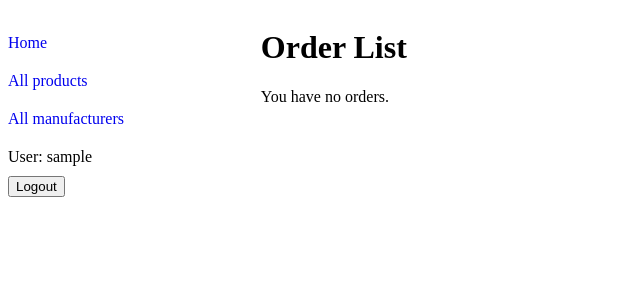
After one commit to kseniakot/IGI_LR, a Django app: page /catalog/my-orders/ in a window 1280 px wide. The commit adds this page. Shown: the top 300 px of the page, without its empty margins (0-640 px from the left). Run offline with Django 5.2, Linux system fonts and the light colour scheme; the visitor is signed in with stand-in values (Sample User, id 1); data that the repository does not hold is empty.

Commit message:
Add order-list to the user

```diff
--- a/IGI/LR5/Lab5/catalog/templates/base_generic.html
+++ b/IGI/LR5/Lab5/catalog/templates/base_generic.html
@@ -32,7 +32,8 @@
                             {% endif %}
                     {% endif %}
                     {% if group.name == "Salon clients" %}
-                       <li><a href="{% url 'my-ordered' %}">My Orders</a></li>
+                       <li><a href="{% url 'my-orders' %}">My Orders</a></li>
+
                     {% endif %}
 
                 {% endfor %}
--- /dev/null
+++ b/IGI/LR5/Lab5/catalog/templates/catalog/orders_by_user.html
@@ -0,0 +1,19 @@
+{% extends "base_generic.html" %}
+
+{% block content %}
+    <h1>Order List</h1>
+
+    {% if order_list %}
+    <ul>
+
+      {% for order in order_list %}
+      <li>
+        <a href="{{ order.get_absolute_url }}">Order {{ order.id }}</a> (Total price: {{ order.total_price }})
+      </li>
+      {% endfor %}
+
+    </ul>
+    {% else %}
+      <p>You have no orders.</p>
+    {% endif %}
+{% endblock %}
--- a/IGI/LR5/Lab5/catalog/urls.py
+++ b/IGI/LR5/Lab5/catalog/urls.py
@@ -14,6 +14,7 @@ urlpatterns = [
 ]
 urlpatterns += [
     url(r'^myproducts/$', views.OrderedProductsByUserListView.as_view(), name='my-ordered'),
+    url(r'^my-orders/$', views.OrdersByUserListView.as_view(), name='my-orders'),
 ]
 
 urlpatterns += [
--- a/IGI/LR5/Lab5/catalog/views.py
+++ b/IGI/LR5/Lab5/catalog/views.py
@@ -4,7 +4,7 @@ from django.shortcuts import render
 from django.views import generic
 from django.views.generic import FormView
 from django.contrib.auth.models import Group
-from .models import Product, Manufacturer, ProductInstance, Client
+from .models import Product, Manufacturer, ProductInstance, Client, Order
 from .forms import RegisterForm
 
 
@@ -91,6 +91,19 @@ class OrderedProductsByUserListView(LoginRequiredMixin, generic.ListView):
             customer=self.request.user)  # .filter(status__exact='o').order_by('due_back')
 
 
+class OrdersByUserListView(LoginRequiredMixin, generic.ListView):
+    """
+    Generic class-based view listing books on loan to current user.
+    """
+    model = Order
+    template_name = 'catalog/orders_by_user.html'
+    paginate_by = 10
+
+    def get_queryset(self):
+        return Order.objects.filter(
+            client__user=self.request.user)  # .filter(status__exact='o').order_by('due_back')
+
+
 from django.contrib.auth.mixins import LoginRequiredMixin
 from django.views import generic
 from .models import ProductInstance
```
